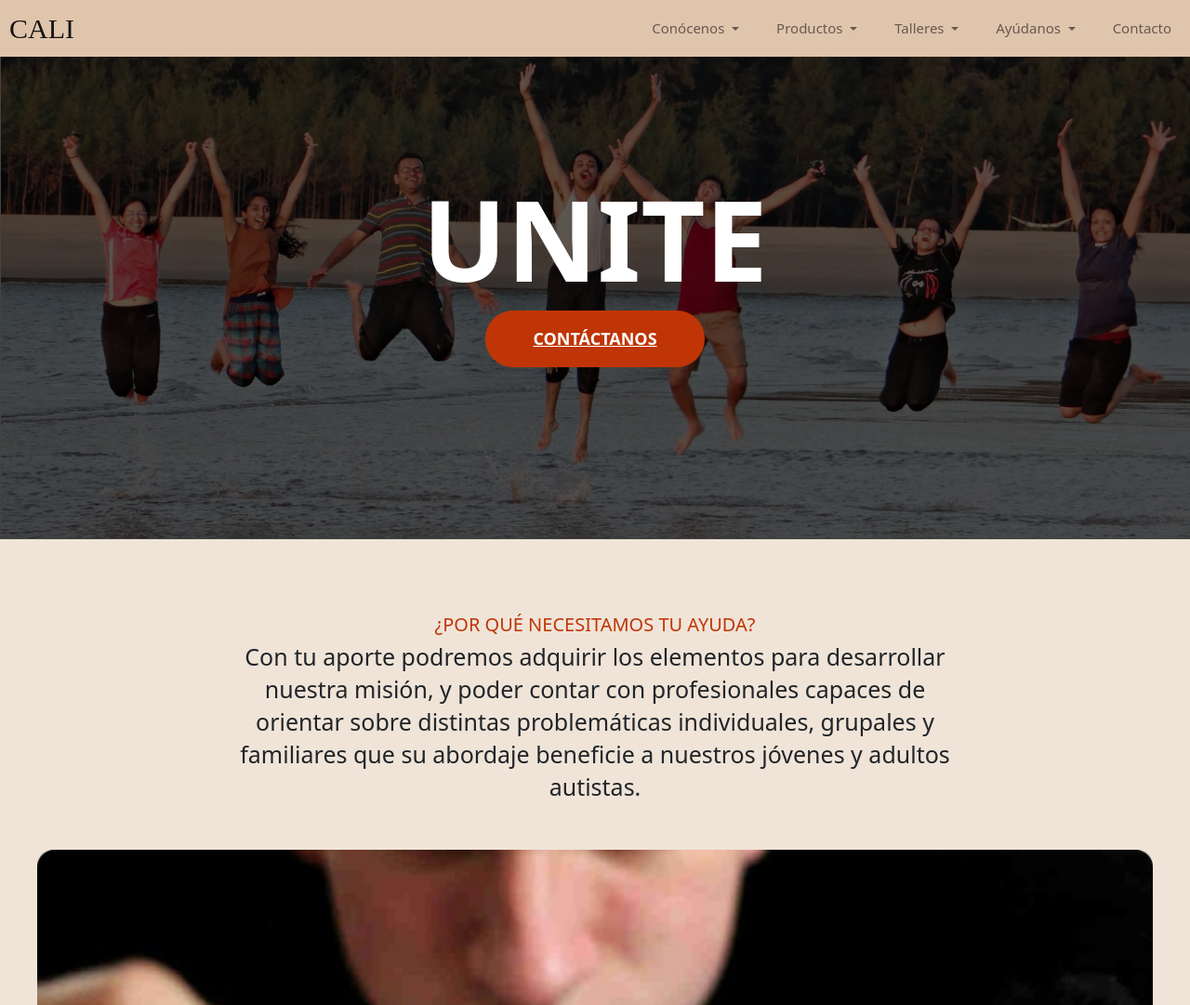
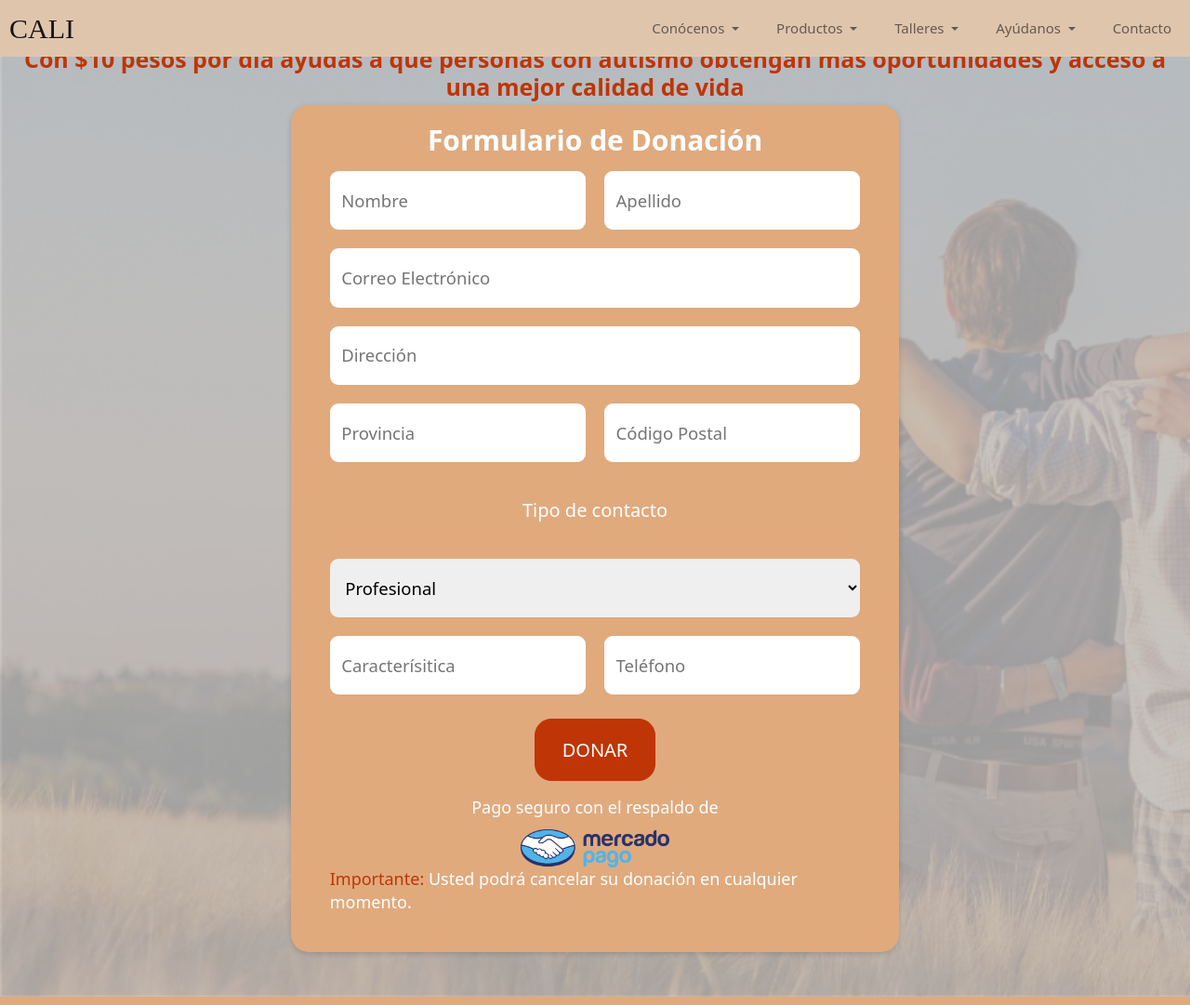
Before and after one commit to martinezmts/Fundaci-n-Autismo-Cali, a website: page ayudanos/formulario-donacion.html in a window 1280 px wide. Shown: the top 1081 px of the page at 93% size. Drawn offline with nearby package versions, Linux system fonts and the light colour scheme.

Commit message:
agregado el formulario de donacion + sus linkeos

```diff
--- a/ayudanos/voluntariado.html
+++ b/ayudanos/formulario-donacion.html
@@ -17,11 +17,12 @@
     <link rel="stylesheet" href="../css/bootstrap/bootstrap-utilities.css" />
     <link rel="stylesheet" href="../css/bootstrap/bootstrap-grid.css" />
     <link rel="stylesheet" href="../css/bootstrap/bootstrap.css" />
-    <title>Voluntariado - Fundación Autismo Cali</title>
+    <title>Formulario de Donación - Fundación Autismo Cali</title>
 </head>
 
 <body>
     <header>
+        <!--Navbar-->
         <nav class="navbar navbar-expand-lg fixed-top navbar-light bg-secondary">
             <div class="container-fluid px-0">
                 <a class="navbar-brand" href="../index.html">CALI</a>
@@ -38,15 +39,16 @@
                                 Conócenos
                             </a>
                             <ul class="dropdown-menu" aria-labelledby="navbarDropdownMenuLink">
-                                <li><a class="dropdown-item" href="index.html#quienes-somos">¿Quiénes somos?</a></li>
-                                <li><a class="dropdown-item" href="index.html#mision-vision">Misión/Visión</a></li>
+                                <li><a class="dropdown-item" href="../index.html#quienes-somos">¿Quiénes somos?</a></li>
+                                <li><a class="dropdown-item" href="../index.html#mision-vision">Misión/Visión</a></li>
                                 <li>
-                                    <a class="dropdown-item" href="index.html#logros">¿Qué queremos lograr?</a>
+                                    <a class="dropdown-item" href="../index.html#logros">¿Qué queremos lograr?</a>
                                 </li>
                                 <li>
-                                    <a class="dropdown-item" href="index.html#nuestros-programas">Nuestros programas</a>
+                                    <a class="dropdown-item" href="../index.html#nuestros-programas">Nuestros
+                                        programas</a>
                                 </li>
-                                <li><a class="dropdown-item" href="index.html#nuestro-equipo">Nuestro equipo</a></li>
+                                <li><a class="dropdown-item" href="../index.html#nuestro-equipo">Nuestro equipo</a></li>
                             </ul>
                         </li>
 
@@ -79,10 +81,11 @@
                             </a>
                             <ul class="dropdown-menu" aria-labelledby="navbarDropdownMenuLink">
                                 <li>
-                                    <a class="dropdown-item" href="talleres/galeria-de-actividades.html">Galería de
+                                    <a class="dropdown-item" href="../talleres/galeria-de-actividades.html">Galería de
                                         actividades</a>
                                 </li>
-                                <li><a class="dropdown-item" href="talleres/temas-de-interes.html">Temas de interés</a>
+                                <li><a class="dropdown-item" href="../talleres/temas-de-interes.html">Temas de
+                                        interés</a>
                                 </li>
                             </ul>
                         </li>
@@ -93,38 +96,65 @@
                                 Ayúdanos
                             </a>
                             <ul class="dropdown-menu" aria-labelledby="navbarDropdownMenuLink">
-                                <li><a class="dropdown-item" href="donaciones.html">Donaciones</a></li>
-                                <li><a class="dropdown-item" href="#">Voluntariado</a></li>
+                                <li><a class="dropdown-item" href="../ayudanos/donaciones.html">Donaciones</a></li>
+                                <li><a class="dropdown-item" href="../ayudanos/voluntariado.html">Voluntariado</a></li>
                             </ul>
                         </li>
 
                         <li class="nav-item mx-4">
-                            <a class="nav-link" aria-current="page" href="contacto/contacto.html">Contacto</a>
+                            <a class="nav-link" aria-current="page" href="../contacto/contacto.html">Contacto</a>
                         </li>
                     </ul>
                 </div>
             </div>
         </nav>
-        <div class="banner-voluntariado">
-            <div class="banner-voluntariado__contenido">
-                <h2 class="cBlanco tUppercase fw700 centrar-texto">Unite</h2>
-                <a href="../contacto/contacto.html" class="boton">Contáctanos</a>
+    </header>
+
+    <main>
+        <div class="banner-form-donaciones">
+            <div class="banner-form-donaciones__contenido">
+                <h3 class=" text-primary fw700 centrar-texto">Con $10 pesos
+                    por día ayudas a
+                    que personas con autismo obtengan más oportunidades y acceso a una mejor calidad de vida</h3>
+
+                <form action="">
+                    <h2>Formulario de Donación</h2>
+                    <div>
+                        <input type="text" placeholder="Nombre">
+                        <input type="text" placeholder="Apellido">
+                    </div>
+                    <input type="email" name="correo" id="correo" placeholder="Correo Electrónico">
+                    <input type="text" name="direccion" id="direccion" placeholder="Dirección">
+                    <div>
+                        <input type="text" placeholder="Provincia">
+                        <input type="text" placeholder="Código Postal">
+                    </div>
+
+                    <h4 class="text-white">Tipo de contacto</h4>
+
+                    <select name="tipo-contacto" id="tipo-contacto">
+                        <option value="profesional">Profesional</option>
+                    </select>
+
+                    <div>
+                        <input type="telephone" placeholder="Caracterísitica">
+                        <input type="telephone" placeholder="Teléfono">
+                    </div>
+
+                    <button class="btn btn-primary">DONAR</button>
+
+                    <div class="aclaracion">
+                        <p>Pago seguro con el respaldo de</p>
+                        <img src="../img/iconos/mercado-pago.png" alt="Logo Mercadopago">
+                        <p><span class="text-primary">Importante:</span> Usted podrá cancelar su donación en cualquier
+                            momento.</p>
+                    </div>
+                </form>
             </div>
         </div>
-    </header>
-    <main class="contenedor-voluntariado bgPrimario">
-        <div class="contenedor">
-            <h2 class="cSecundario centrar-texto tUppercase">¿Por Qué Necesitamos Tu Ayuda?</h2>
-            <p class="centrar-texto">Con tu aporte podremos adquirir los elementos para desarrollar nuestra misión, y
-                poder contar con profesionales capaces de orientar sobre distintas problemáticas individuales, grupales
-                y familiares que su abordaje beneficie a nuestros jóvenes y adultos autistas.</p>
-            <img src="../img/voluntariado/voluntariado.png" alt="Imagen de Joven Mirando un Auto de Juguete">
-        </div>
     </main>
-    <section class="voluntariado-botonera">
-        <a href="#" class="boton">Unete a Nosotros</a>
-        <a href="donaciones.html#como-donar" class="boton">Doná Hoy</a>
-    </section>
+
+
     <footer class="bgTerciario">
         <div class="contenedor contenedor-footer">
             <div class="contacto-index">
@@ -194,6 +224,27 @@
     </footer>
 
     <script type="text/javascript" src="../js/app.js"></script>
+
+    <!--Script carousel-->
+
+    <script type="text/javascript" src="//code.jquery.com/jquery-1.11.0.min.js"></script>
+    <script type="text/javascript" src="//code.jquery.com/jquery-migrate-1.2.1.min.js"></script>
+    <script type="text/javascript" src="../js/slick.min.js"></script>
+
+
+
+    <script type="text/javascript">
+        $(document).ready(function () {
+            $('.carousel').slick({
+                slidesToShow: 3,
+                slidesToScroll: 1,
+                autoplay: true,
+                autoplaySpeed: 2000,
+            });
+        });
+    </script>
+
+
     <!--Script bootstrap-->
     <script src="https://cdn.jsdelivr.net/npm/bootstrap@5.1.3/dist/js/bootstrap.bundle.min.js"
         integrity="sha384-ka7Sk0Gln4gmtz2MlQnikT1wXgYsOg+OMhuP+IlRH9sENBO0LRn5q+8nbTov4+1p"
--- /dev/null
+++ b/scss/_form-donacion.scss
@@ -0,0 +1,104 @@
+.banner-form-donaciones {
+  background-image: url(../img/banners/bannerActividades.png);
+  background-repeat: no-repeat;
+  background-size: cover;
+  position: relative;
+  padding-top: 6vh;
+
+  .banner-form-donaciones__contenido {
+    background-color: rgba(219, 219, 219, 0.715);
+    width: 100%;
+    height: 100%;
+    display: flex;
+    flex-direction: column;
+    align-items: center;
+    justify-content: center;
+
+    h3 {
+      font-size: 1.5rem;
+      @media (min-width: 505px) {
+        font-size: 5rem;
+      }
+      @media (min-width: 1001px) {
+        font-size: 2.5rem;
+      }
+      @media (min-width: 1390px) {
+        margin: 4vh 25vw;
+        font-size: 4rem;
+      }
+    }
+  }
+
+  form {
+    background-color: #e0aa7d;
+    padding: 2rem 1rem;
+    margin-bottom: 6vh;
+    border-radius: 19px;
+    box-shadow: 0px 2px 6px #00000029;
+    display: flex;
+    flex-direction: column;
+    justify-content: center;
+    align-items: center;
+
+    h2 {
+      color: white;
+      font-weight: bold;
+      font-size: 3rem;
+      text-align: center;
+    }
+
+    h4 {
+      font-size: 2rem;
+      margin: 3.75vh 1rem;
+    }
+
+    input,
+    select {
+      font-size: 1.85rem;
+      border: none;
+      padding: 1.78rem 1.25rem;
+      margin: 1rem;
+      border-radius: 9px;
+      width: 90%;
+    }
+
+    div {
+      display: flex;
+      justify-content: space-between;
+      width: 90%;
+      margin: 1rem;
+
+      input {
+        margin: 0;
+
+        &:first-child {
+          margin-right: 1rem;
+        }
+
+        &:last-child {
+          margin-left: 1rem;
+        }
+      }
+    }
+
+    button {
+      margin-top: 2vh;
+      padding: 1.75rem 2.9rem;
+      font-size: 2rem;
+      border-radius: 18px;
+    }
+
+    .aclaracion {
+      margin-top: 2vh;
+      display: flex;
+      flex-direction: column;
+      align-items: center;
+      color: white;
+      font-size: 1rem;
+
+      img {
+        width: 160px;
+      }
+    }
+  }
+}
--- a/scss/styles.scss
+++ b/scss/styles.scss
@@ -8,5 +8,6 @@
 @import "donaciones";
 @import "voluntariado";
 @import "contacto";
+@import "form-donacion";
 @import "slick";
 @import "slick-theme";
```
Also changed, not shown: contacto/contacto.html (+1 -1 lines), index.html (+1 -1 lines), css/styles.css, img/iconos/mercado-pago.png (added).
